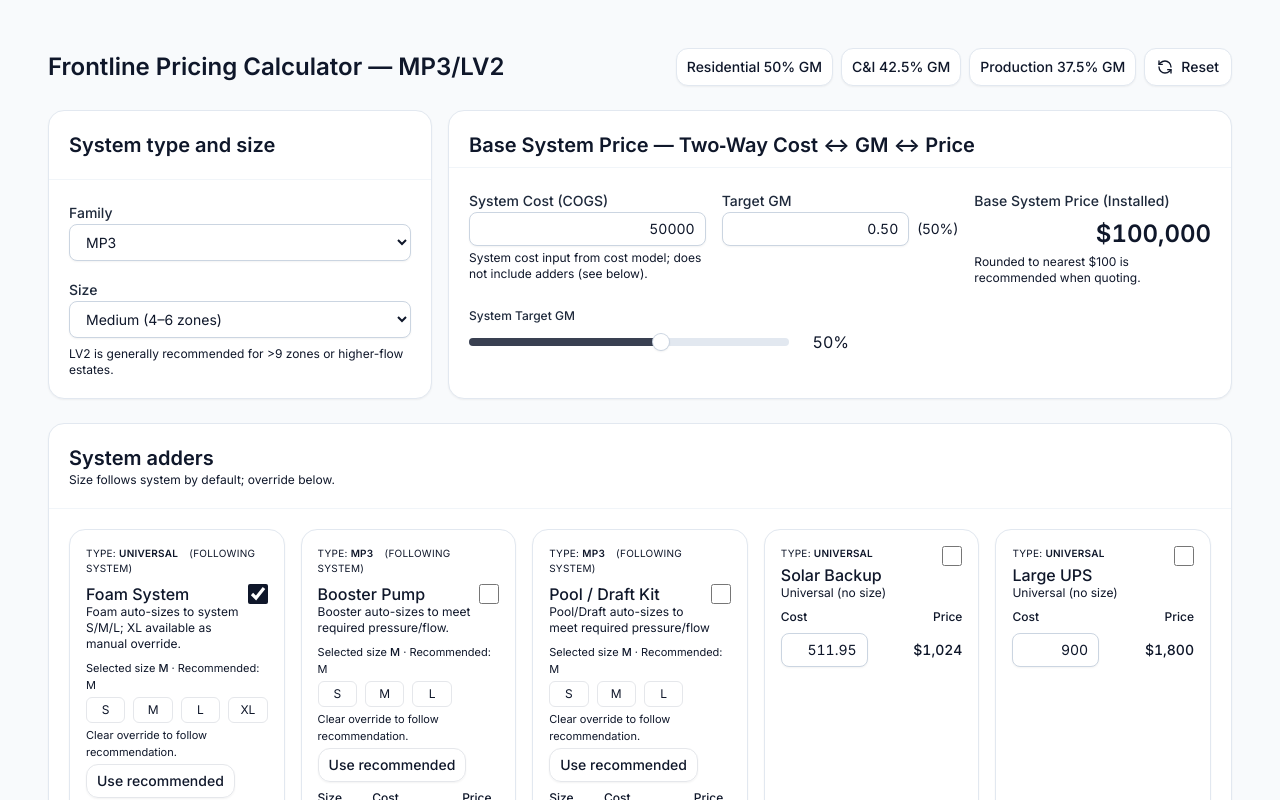
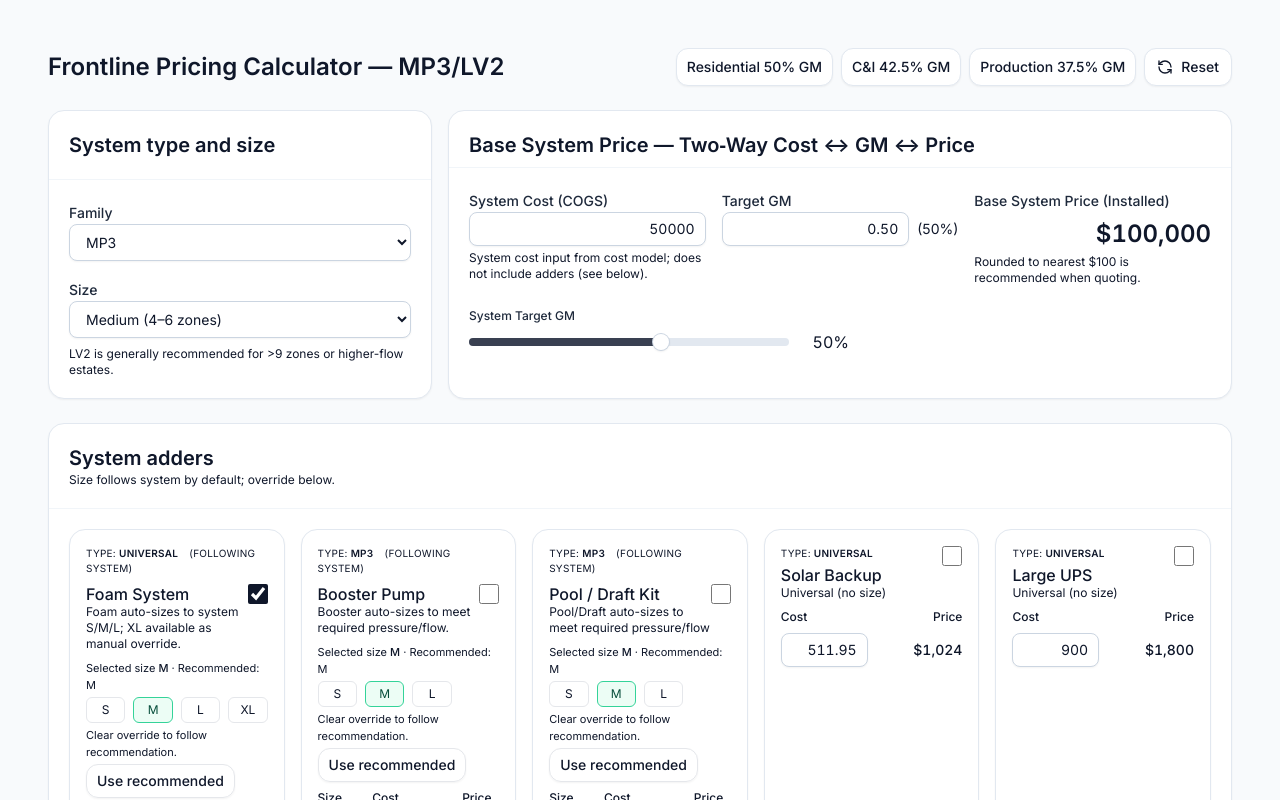
Before and after one commit to cappadonna06/Frontline-pricing-demo, a React (Vite) app: page / in a window 1280 px wide. Shown: the top 800 px of the page. Built offline with nearby package versions, Linux system fonts and the light colour scheme.

Commit message:
Update FrontlinePricingCalculator.tsx

```diff
--- a/src/FrontlinePricingCalculator.tsx
+++ b/src/FrontlinePricingCalculator.tsx
@@ -1208,14 +1208,18 @@ const header = (
 {sizes.map((s) => (
   <label
     key={s}
-            className={`border rounded-md px-2 py-1 text-center text-xs cursor-pointer ${
-              activeSize === s ? "bg-primary/10 border-primary" : "hover:bg-muted"
-            }`}
+    className={
+      "border rounded-md px-2 py-1 text-center text-xs cursor-pointer transition-all " +
+      (activeSize === s
+        ? "bg-emerald-50 border-emerald-400 text-emerald-900"
+        : "hover:bg-muted border-gray-200")
+    }
   >
     <RadioGroupItem value={String(s)} className="sr-only" />
     {s}
   </label>
 ))}
+
       </RadioGroup>
       <div className="text-[11px] text-muted-foreground mt-1">Clear override to follow recommendation.</div>
       <div className="mt-1">
```
Lines whose indentation alone changed are shown as unchanged.
